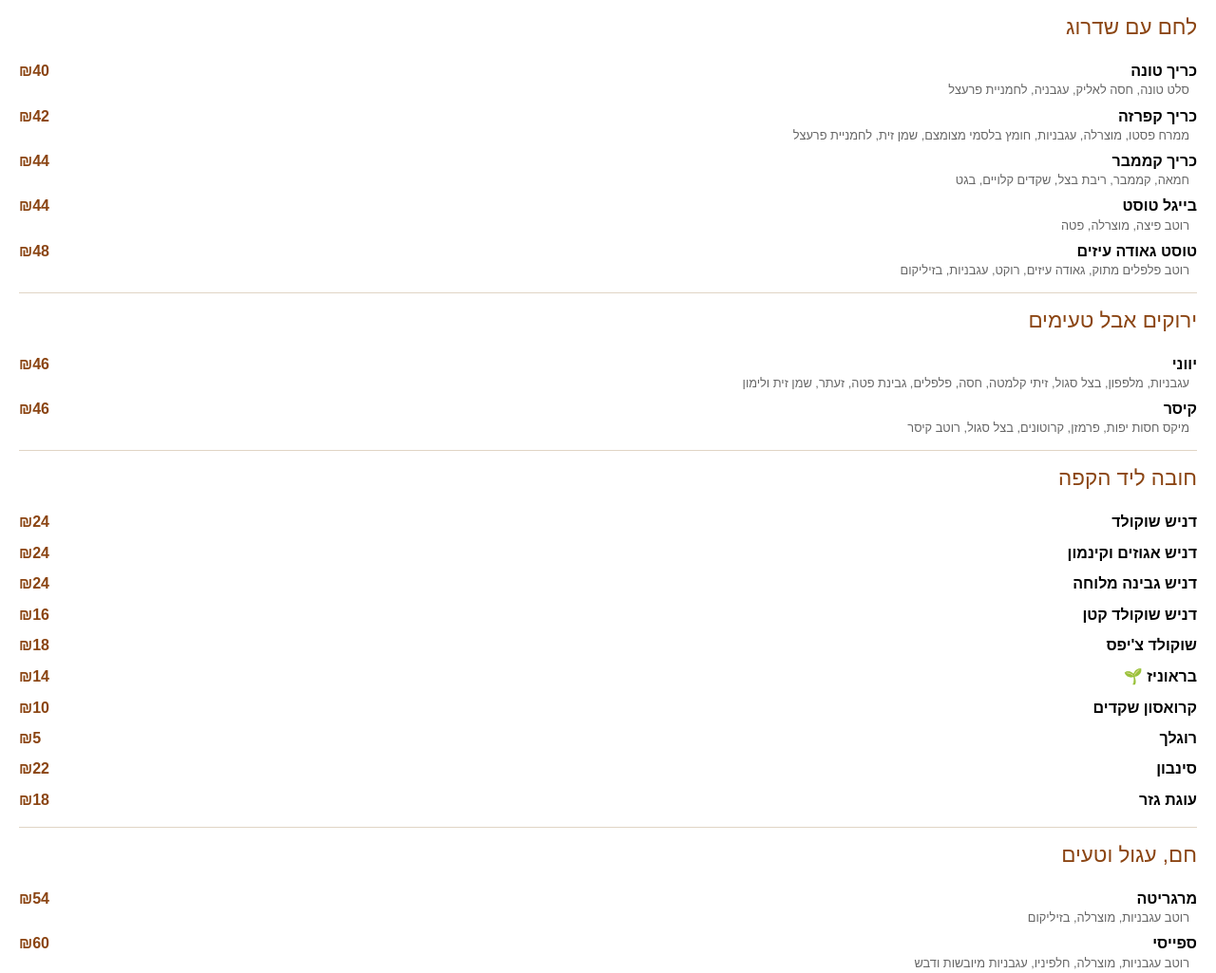
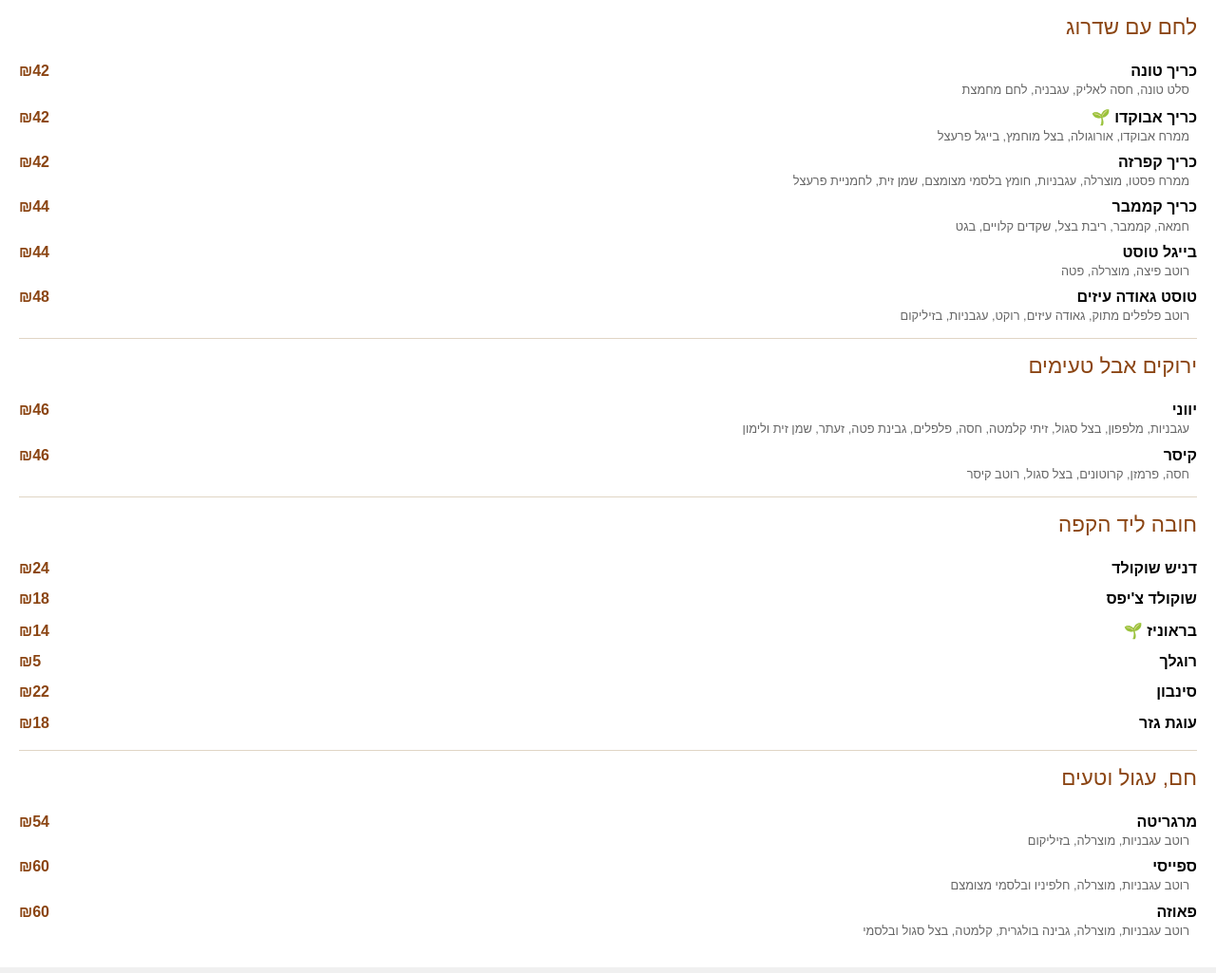
Before and after one commit to ido-leybo/cafe_pausa_menu, a website: page index.html in a window 1280 px wide. Shown: the part 578-1603 px from the top of the page at 95% size. Drawn offline with Linux system fonts and the light colour scheme.

Commit message:
adding updates

```diff
--- a/index.html
+++ b/index.html
@@ -24,17 +24,17 @@
         <div class="item">
           <div>
             <div class="item-name">כריך טונה</div>
-            <div class="item-description">סלט טונה, חסה לאליק, עגבניה, לחמניית פרעצל</div>
+            <div class="item-description">סלט טונה, חסה לאליק, עגבניה, לחם מחמצת </div>
           </div>
-          <div class="price">₪40</div>
+          <div class="price">₪42</div>
         </div>
-        <!-- <div class="item">
+        <div class="item">
           <div>
             <div class="item-name">כריך אבוקדו 🌱</div>
             <div class="item-description">ממרח אבוקדו, אורוגולה, בצל מוחמץ, בייגל פרעצל</div>
           </div>
-          <div class="price">₪42</div> -->
-        <!-- </div> -->
+          <div class="price">₪42</div>
+        </div>
         <div class="item">
           <div>
             <div class="item-name">כריך קפרזה</div>
@@ -77,7 +77,7 @@
         <div class="item">
           <div>
             <div class="item-name">קיסר</div>
-            <div class="item-description">מיקס חסות יפות, פרמזן, קרוטונים, בצל סגול, רוטב קיסר</div>
+            <div class="item-description">חסה, פרמזן, קרוטונים, בצל סגול, רוטב קיסר</div>
           </div>
           <div class="price">₪46</div>
         </div>
@@ -89,7 +89,7 @@
             <div class="item-name">דניש שוקולד</div>
             <div class="price">₪24</div>
           </div>
-          <div class="item">
+          <!-- <div class="item">
             <div class="item-name">דניש אגוזים וקינמון</div>
             <div class="price">₪24</div>
           </div>
@@ -100,7 +100,7 @@
           <div class="item">
             <div class="item-name">דניש שוקולד קטן</div>
             <div class="price">₪16</div>
-          </div>
+          </div> -->
           <div class="item">
             <div class="item-name">שוקולד צ'יפס</div>
             <div class="price">₪18</div>
@@ -109,10 +109,10 @@
             <div class="item-name">בראוניז 🌱</div>
             <div class="price">₪14</div>
           </div>
-          <div class="item">
+          <!-- <div class="item">
             <div class="item-name">קרואסון שקדים</div>
             <div class="price">₪10</div>
-          </div>
+          </div> -->
           <div class="item">
             <div class="item-name">רוגלך</div>
             <div class="price">₪5</div>
@@ -139,7 +139,7 @@
           <div class="item">
             <div>
               <div class="item-name">ספייסי</div>
-              <div class="item-description">רוטב עגבניות, מוצרלה, חלפיניו, עגבניות מיובשות ודבש</div>
+              <div class="item-description">רוטב עגבניות, מוצרלה, חלפיניו ובלסמי מצומצם</div>
             </div>
             <div class="price">₪60</div>
           </div>
```
